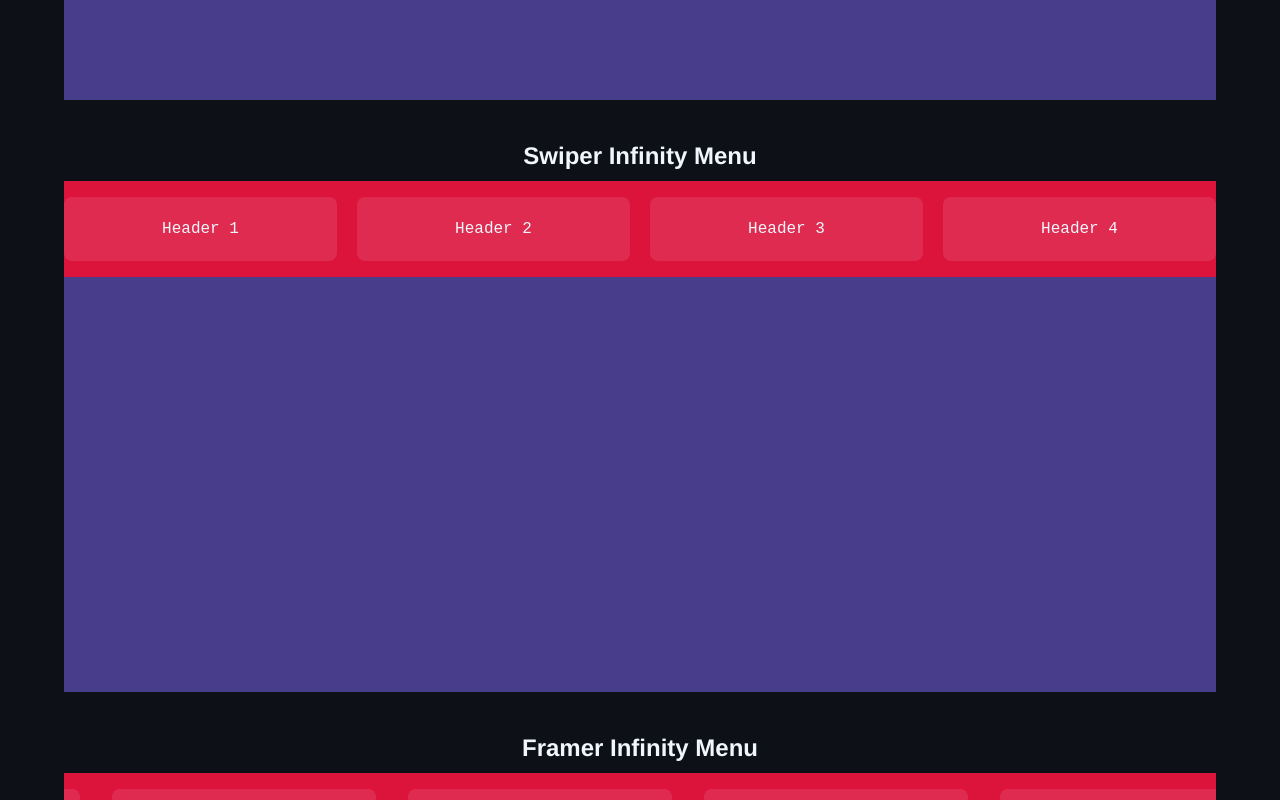
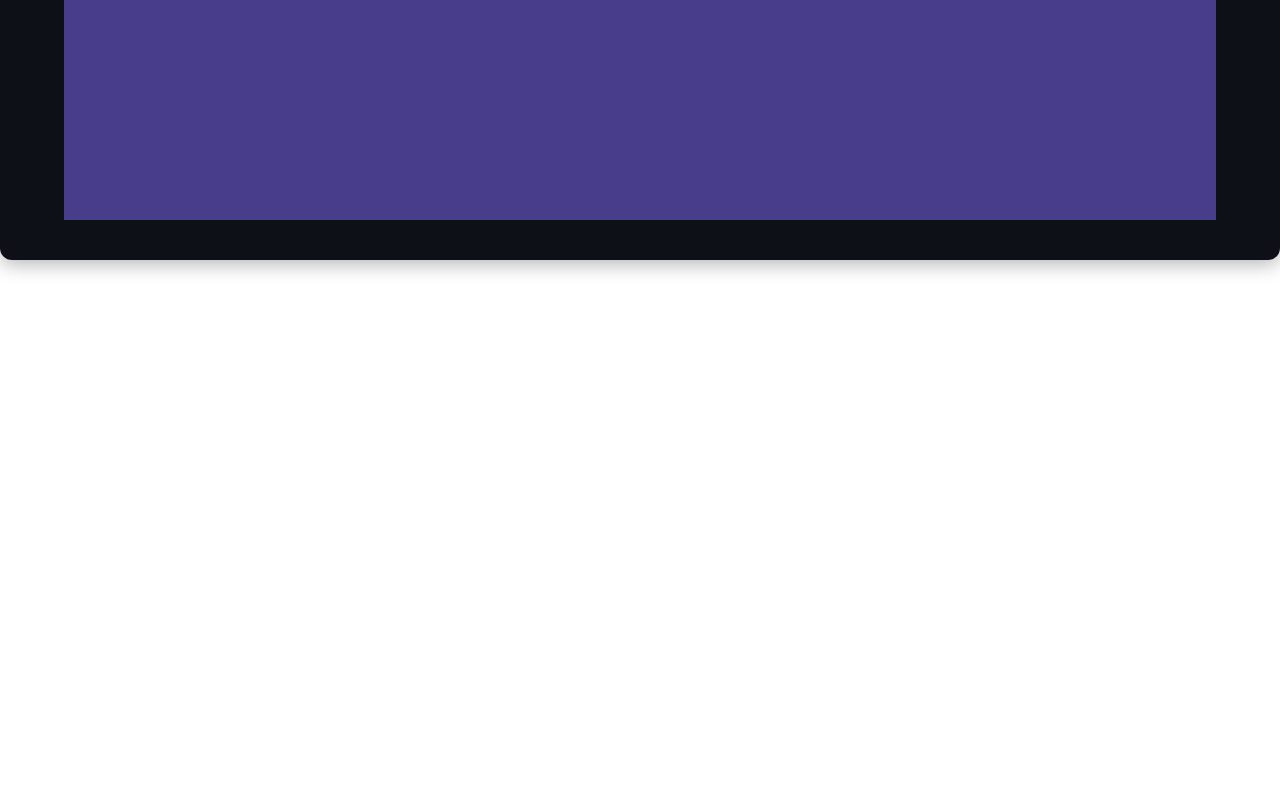
Before and after one commit to Itserge1/frontend_practice, a Next.js app: page / in a window 1280 px wide. Shown: the part 460-1260 px from the top of the page. After the commit the page ends 800 px from the top, so only its background shows below. Built offline with nearby package versions, Linux system fonts and the light colour scheme.

Commit message:
remove components from home

```diff
--- a/src/components/Homepage/Homepage.tsx
+++ b/src/components/Homepage/Homepage.tsx
@@ -5,8 +5,8 @@
 
 // Components
 import InfinityMenu from "@/components/InfinityMenu/InfinityMenu";
-import SwiperInfinityMenu from "@/components/SwiperInfinityMenu/SwiperInfinityMenu";
-import FramerInfinityMenu from "@/components/FramerInfinityMenu/FramerInfinityMenu";
+// import SwiperInfinityMenu from "@/components/SwiperInfinityMenu/SwiperInfinityMenu";
+// import FramerInfinityMenu from "@/components/FramerInfinityMenu/FramerInfinityMenu";
 
 const HomePage = () => {
     return (
@@ -15,8 +15,8 @@
         )}>
             <div className={clsx(styles.container)}>
                 <InfinityMenu />
-                <SwiperInfinityMenu />
-                <FramerInfinityMenu />
+                {/*<SwiperInfinityMenu />*/}
+                {/*<FramerInfinityMenu />*/}
             </div>
         </section>
     );
```
